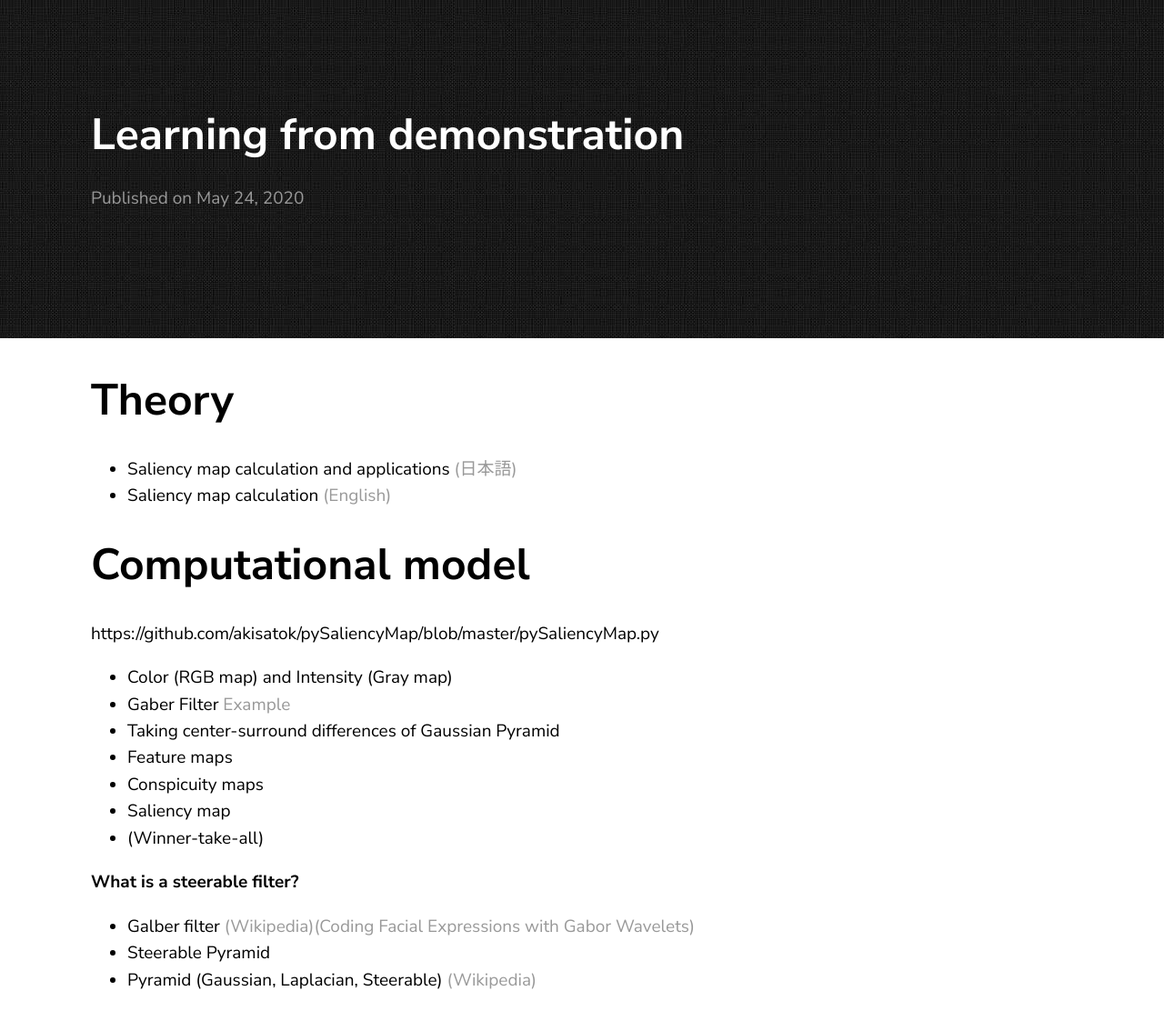
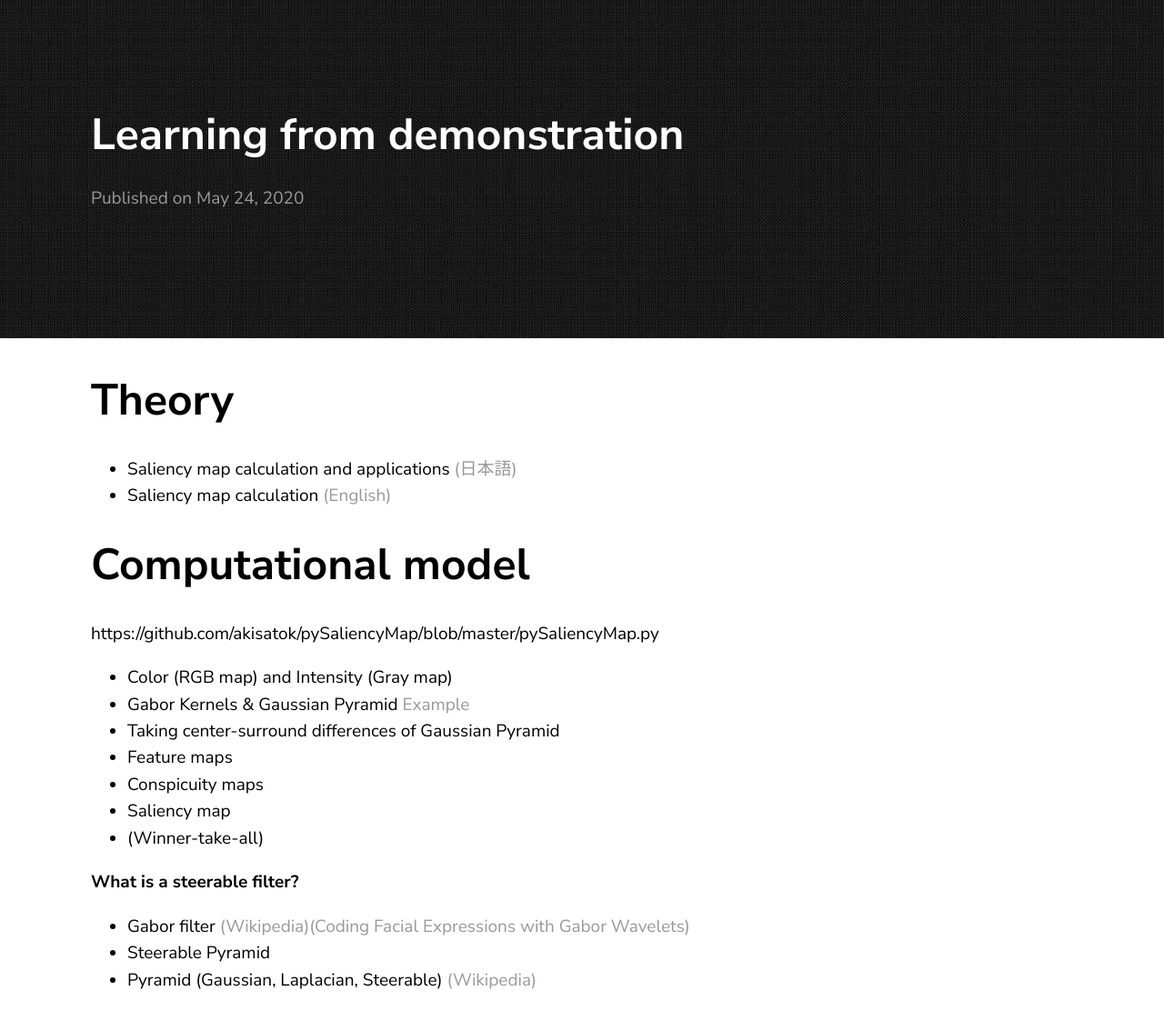
Before and after one commit to jluis9796/jluis9796.github.io, a Jekyll site: the page built from _posts/2020-06-03-saliency-map.markdown, in a window 1280 px wide. Shown: the whole page at 91% size. Built offline with Jekyll 4.4.1, drawn with Linux system fonts in a browser that asks for light colours.

Commit message:
Update 2020-06-03-saliency-map.markdown

```diff
--- a/_posts/2020-06-03-saliency-map.markdown
+++ b/_posts/2020-06-03-saliency-map.markdown
@@ -11,7 +11,7 @@ date:   2020-05-24 13:08:36 +0900
 https://github.com/akisatok/pySaliencyMap/blob/master/pySaliencyMap.py
 
 * Color (RGB map) and Intensity (Gray map)
-* Gaber Filter <a href="http://labs.eecs.tottori-u.ac.jp/sd/Member/oyamada/OpenCV/html/py_tutorials/py_imgproc/py_pyramids/py_pyramids.html"> Example </a>
+* Gabor Kernels & Gaussian Pyramid <a href="http://labs.eecs.tottori-u.ac.jp/sd/Member/oyamada/OpenCV/html/py_tutorials/py_imgproc/py_pyramids/py_pyramids.html"> Example </a>
 * Taking center-surround differences of Gaussian Pyramid
 * Feature maps
 * Conspicuity maps
@@ -19,6 +19,6 @@ https://github.com/akisatok/pySaliencyMap/blob/master/pySaliencyMap.py
 * (Winner-take-all)
 
 **What is a steerable filter?** <a href="https://en.wikipedia.org/wiki/Steerable_filter"></a>
-* Galber filter <a href="https://en.wikipedia.org/wiki/Gabor_filter">(Wikipedia)</a><a href="https://zenodo.org/record/3430156#.XtbrlzozbIU">(Coding Facial Expressions with Gabor Wavelets)</a>
+* Gabor filter <a href="https://en.wikipedia.org/wiki/Gabor_filter">(Wikipedia)</a><a href="https://zenodo.org/record/3430156#.XtbrlzozbIU">(Coding Facial Expressions with Gabor Wavelets)</a>
 * Steerable Pyramid <a href="https://www.cns.nyu.edu/~eero/STEERPYR/"> </a>
 * Pyramid (Gaussian, Laplacian, Steerable) <a href="https://en.wikipedia.org/wiki/Pyramid_(image_processing)"> (Wikipedia)</a>
```
